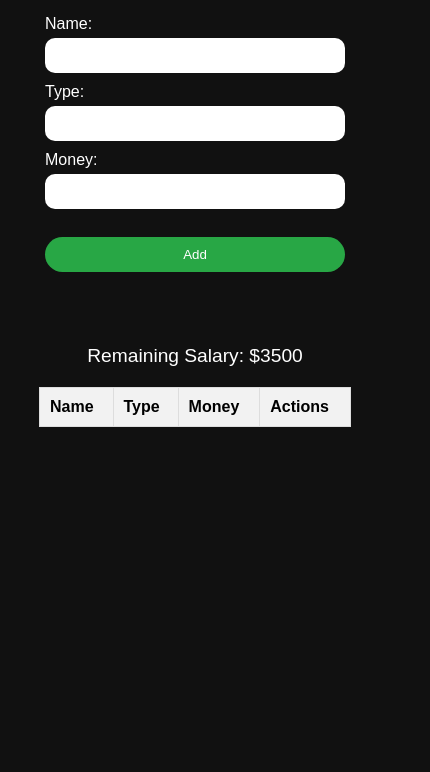
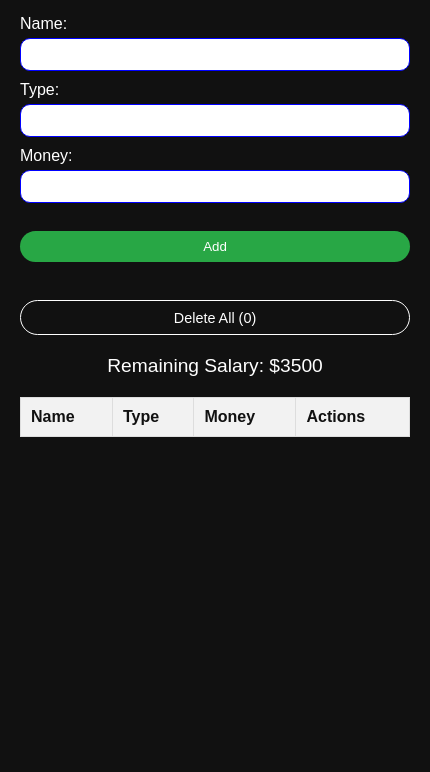
Before and after one commit to TheHacker2013A/MOM-AND-DAD, a plain HTML site: page index.html in a window 390 px wide. Shown: the part 72-844 px from the top of the page, 430 px wide, since content can reach past the window. Drawn offline with Linux system fonts and the light colour scheme.

Commit message:
Update index.html

```diff
--- a/index.html
+++ b/index.html
@@ -5,11 +5,12 @@
     <meta name="viewport" content="width=device-width, initial-scale=1.0">
     <title>MOM and Dad</title>
     <style>
-         body {
+        body {
             font-family: Arial, sans-serif;
             background-color: #111;
             margin: 0;
             padding: 0;
+            color: #fff;
         }
 
         .container {
@@ -21,6 +22,7 @@
         h1 {
             text-align: center;
             margin: 20px 0;
+            color: #fff;
         }
 
         form {
@@ -37,6 +39,9 @@
         form input {
             padding: 10px;
             margin-top: 5px;
+            border-radius: 10px;
+            border: 1px solid blue;
+            outline: none;
         }
 
         form button {
@@ -46,6 +51,7 @@
             color: white;
             border: none;
             cursor: pointer;
+            border-radius: 20px;
         }
 
         form button:hover {
@@ -69,6 +75,11 @@
 
         th {
             background-color: #f2f2f2;
+            color: #111;
+        }
+
+        tbody {
+            color: #fff;
         }
 
         .actions button {
@@ -76,6 +87,7 @@
             margin: 2px;
             border: none;
             cursor: pointer;
+            border-radius: 20px;
         }
 
         .actions .edit {
@@ -101,42 +113,53 @@
             margin-top: 20px;
             font-size: 1.2em;
         }
-        label{
-            color: #fff;
-        }
-        h1{
-            color: #fff;
-        }
-        p{
-            color: #fff;
-        }
-        tbody{
-            color: #fff;
-        }
-        input{
-            border-radius: 10px;
-            outline: none;
-            border: blue;
-        }
-        button{
-            border-radius: 20px;
-        }
-        #delete-all{
+
+        #delete-all {
             background: transparent;
             color: #fff;
             border: solid 1px #fff;
             outline: none;
             border-radius: 20px;
-            width: 300px;
             height: 35px;
             cursor: pointer;
             transition: 0.5s;
-            position: relative;
-            left: 24.9rem;
+            width: 100%;
+            max-width: 300px;
+            margin: 20px auto;
+            display: block;
         }
-        #delete-all:hover{
+
+        #delete-all:hover {
             background-color: red;
             border: none;
+        }
+
+        @media (max-width: 768px) {
+            .container {
+                width: 100%;
+                padding: 0 20px;
+            }
+
+            form {
+                width: 100%;
+                max-width: none;
+            }
+
+            #delete-all {
+                max-width: none;
+                width: 100%;
+                left: 0;
+            }
+        }
+
+        @media (max-width: 480px) {
+            form input, form button {
+                padding: 8px;
+            }
+
+            #delete-all {
+                font-size: 0.9em;
+            }
         }
     </style>
 </head>
```
